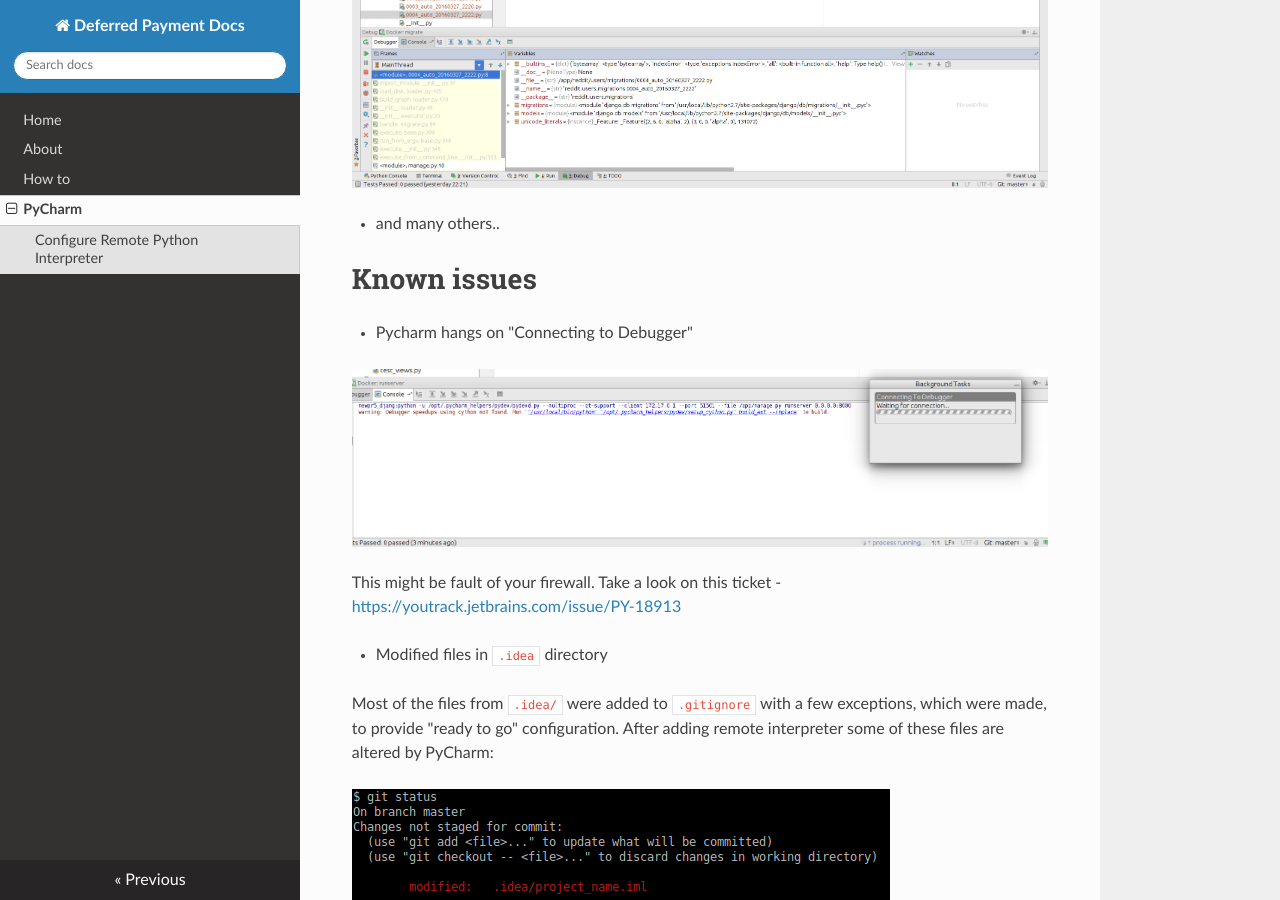
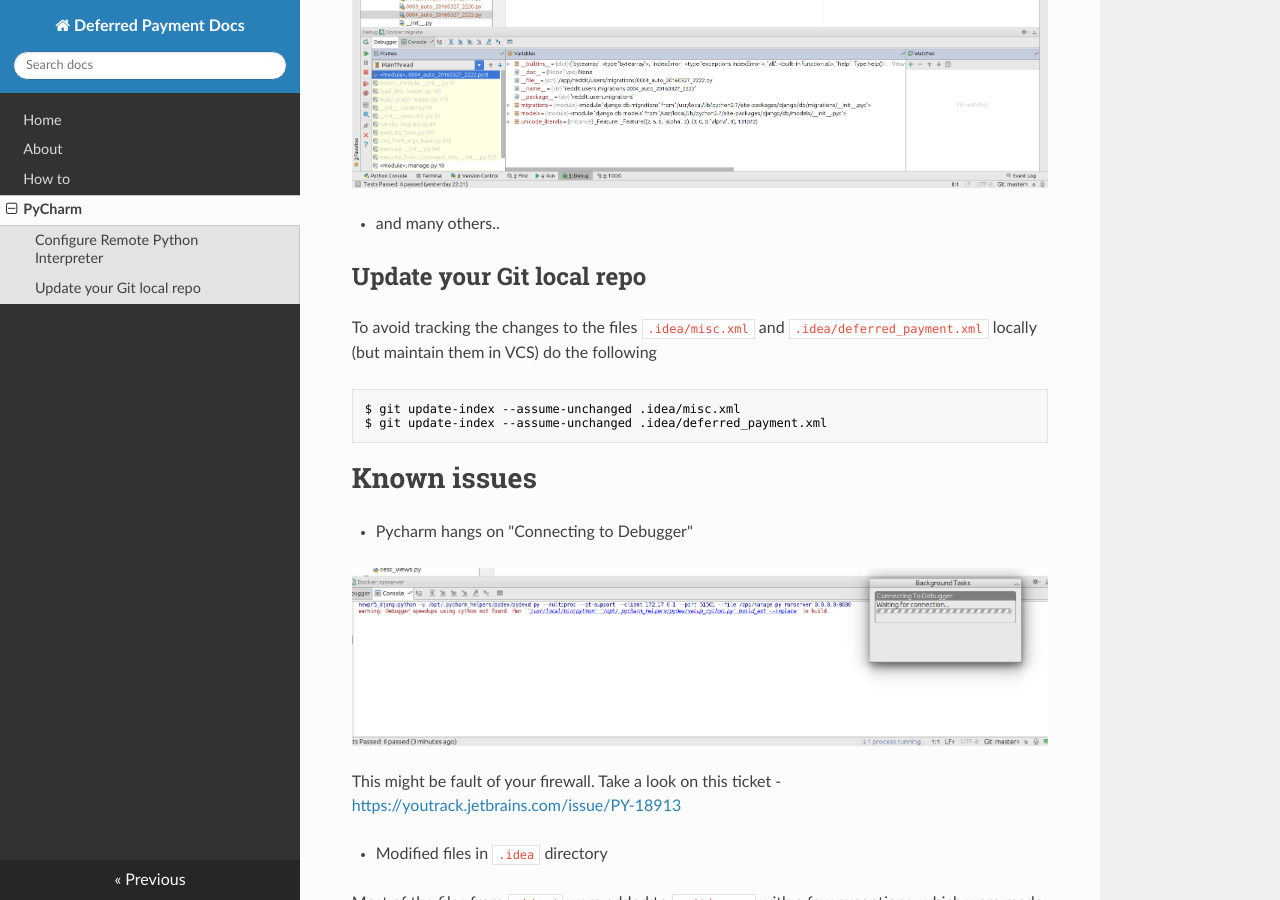
Before and after one commit to angbongon/deferred_payment, an MkDocs documentation site: the page built from docs/pycharm/configuration.md, in a window 1280 px wide and 900 px high, scrolled down 4566 px. Built offline with MkDocs 1.6.1, drawn with Linux system fonts in a browser that asks for light colours; nearby versions of some CDN libraries.

Commit message:
feat(docs/pycharm) Adds info about ignoring some .idea/ files changes

````diff
--- a/docs/pycharm/configuration.md
+++ b/docs/pycharm/configuration.md
@@ -48,6 +48,14 @@
 
 * and many others..
 
+## Update your Git local repo
+
+To avoid tracking the changes to the files `.idea/misc.xml` and `.idea/deferred_payment.xml` locally (but maintain them in VCS) do the following
+```bash
+$ git update-index --assume-unchanged .idea/misc.xml
+$ git update-index --assume-unchanged .idea/deferred_payment.xml
+```
+
 # Known issues
 
 * Pycharm hangs on "Connecting to Debugger"
````
